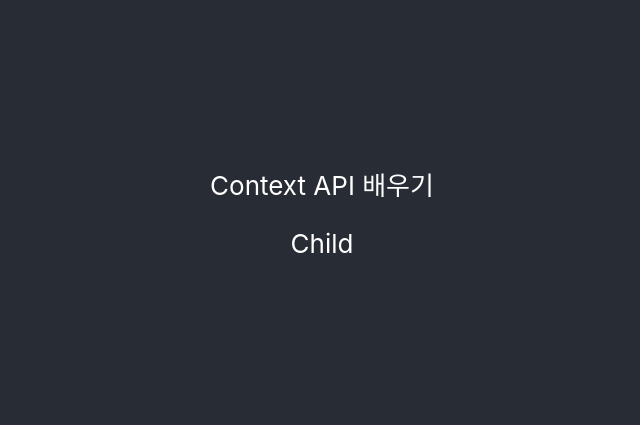
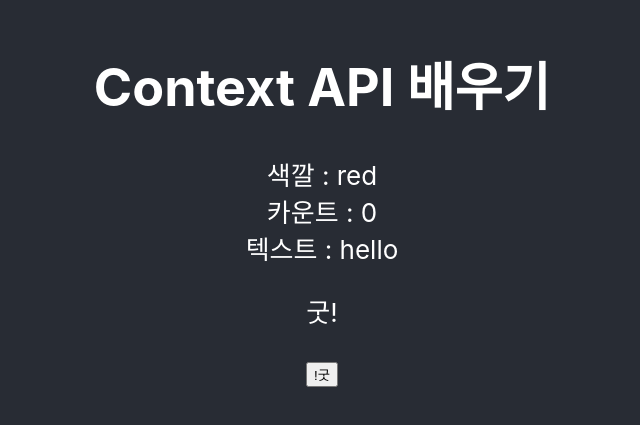
Before and after one commit to junghyeonsu/practice-context-api, a React (Create React App) app: page / in a window 1280 px wide. Shown: the part 201-626 px from the top of the page, without its empty margins (318-958 px from the left). Built offline with nearby package versions, Linux system fonts and the light colour scheme; the HTML template or start-up script is replaced by a standard one.

Commit message:
Sample Context API 사용해보기
- state들 표시해보기
- dispatch 이용해서 action 발생시켜보기

```diff
--- a/src/App.tsx
+++ b/src/App.tsx
@@ -1,15 +1,19 @@
 import React from 'react';
 import 'App.css';
 import Parent from 'components/Parent';
+import { SampleProvider } from 'contexts/SampleContext';
 
 function App() {
   return (
-    <div className="App">
-      <header className="App-header">
-        <p>Context API 배우기</p>
-        <Parent />
-      </header>
-    </div>
+    // Provider로 state나 action을 제공한다는 느낌
+    <SampleProvider>
+      <div className="App">
+        <header className="App-header">
+          <h1>Context API 배우기</h1>
+          <Parent />
+        </header>
+      </div>
+    </SampleProvider>
   );
 }
 
--- a/src/components/Child.tsx
+++ b/src/components/Child.tsx
@@ -1,7 +1,27 @@
 import React from 'react';
+import { useSampleState, useSampleDispatch } from 'contexts/SampleContext';
 
-const Child: React.FC = () => {
-  return <div>Child</div>;
+const Child = () => {
+  const state = useSampleState();
+  const dispatch = useSampleDispatch();
+
+  const onClickIsGood = (
+    e: React.MouseEvent<HTMLButtonElement, MouseEvent>,
+  ) => {
+    dispatch({
+      type: 'TOGGLE_GOOD',
+    });
+  };
+
+  return (
+    <div>
+      <div>색깔 : {state.color}</div>
+      <div>카운트 : {state.count}</div>
+      <div>텍스트 : {state.text}</div>
+      <div>{state.isGood ? <p>굿!</p> : <p>낫 굿...</p>}</div>
+      <button onClick={onClickIsGood}>!굿</button>
+    </div>
+  );
 };
 
 export default Child;
--- a/src/components/Parent.tsx
+++ b/src/components/Parent.tsx
@@ -1,7 +1,7 @@
 import React from 'react';
 import Child from 'components/Child';
 
-const Parent: React.FC = () => {
+const Parent = () => {
   return (
     <div>
       <Child />
```
Also changed, not shown: 1 other file (tests, documents, lock files or other folders).
